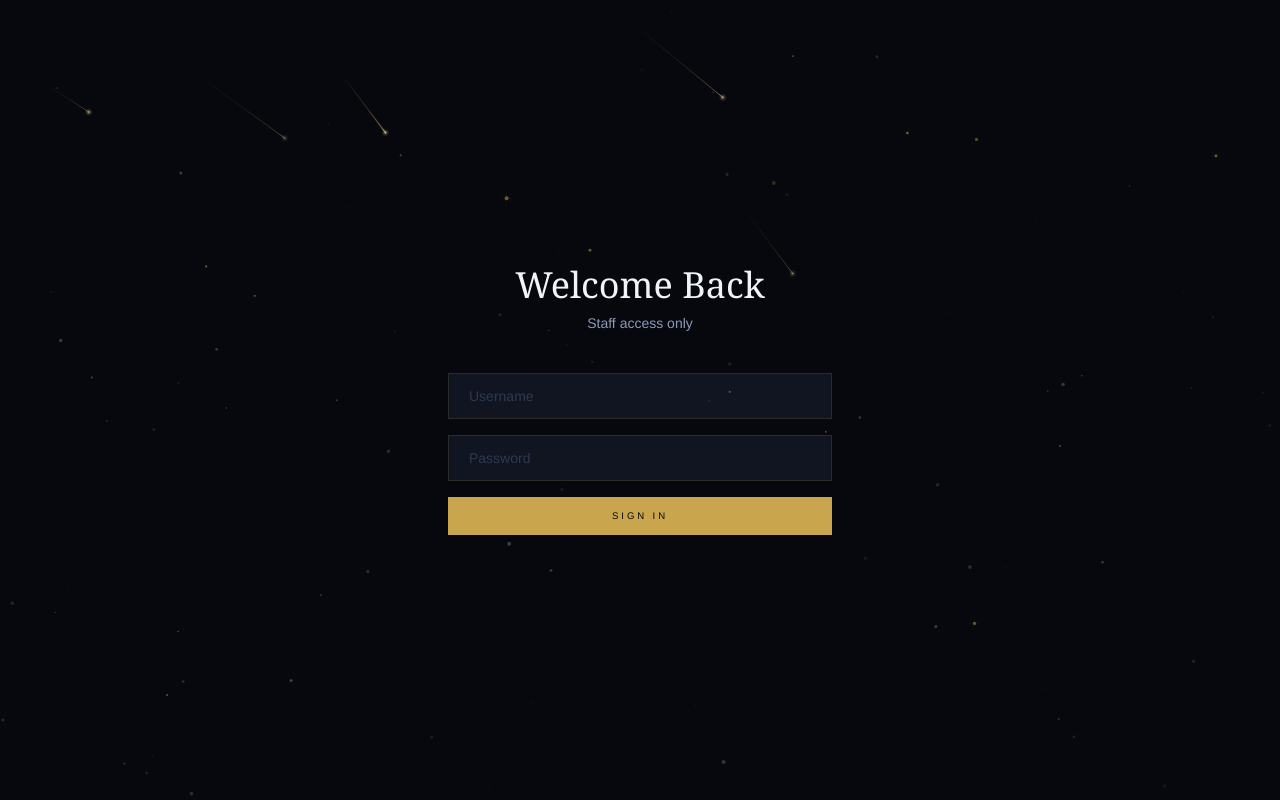
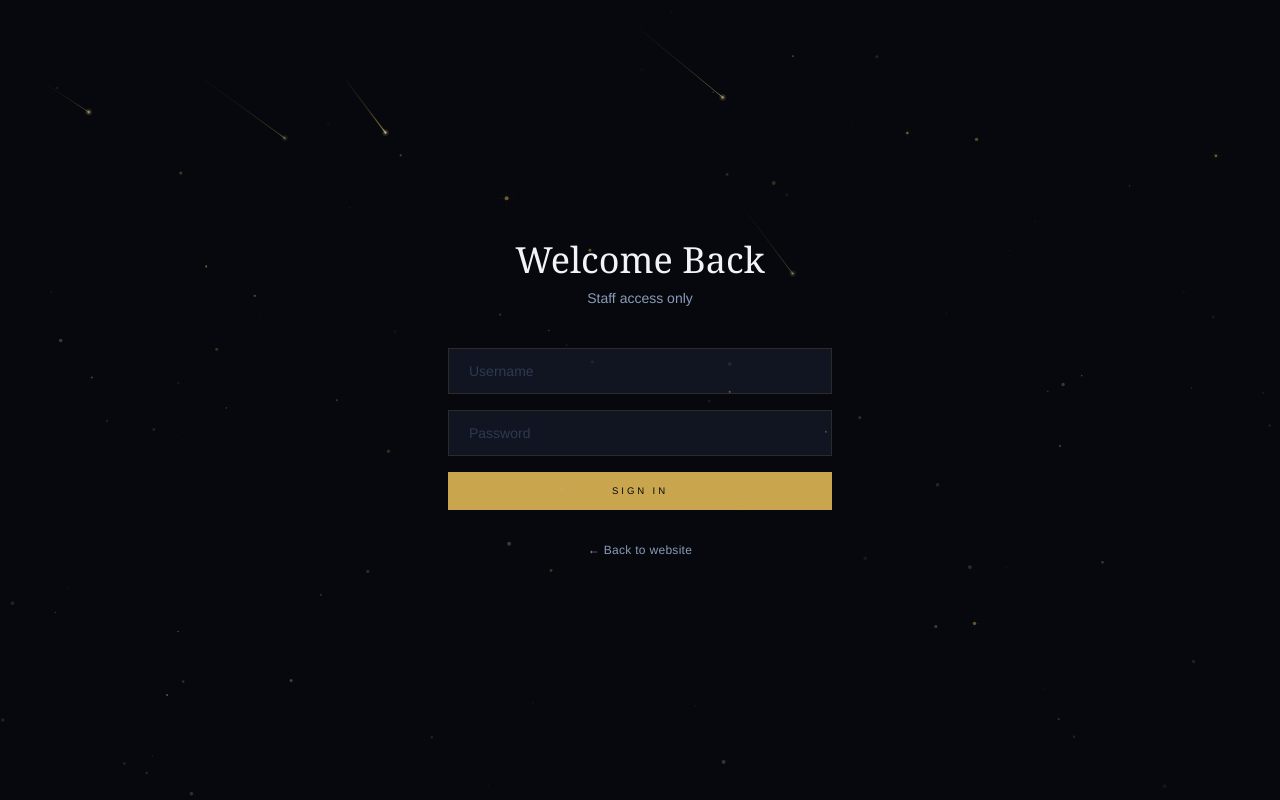
Before and after one commit to DubsFan/the-sea-star-sf, a Next.js app: page /admin in a window 1280 px wide. Built offline with nearby package versions, Linux system fonts and the light colour scheme.

Commit message:
Add 'Back to website' link on admin login page
Users who log out had no way to navigate back to the public site.

Co-Authored-By: GPG <hi@tradetest.training>
Co-Authored-By: OaklandZOO

```diff
--- a/app/admin/page.tsx
+++ b/app/admin/page.tsx
@@ -64,6 +64,7 @@ export default function AdminLogin() {
           </button>
         </form>
         {error && <p className="text-sea-rose text-sm mt-4">{error}</p>}
+        <a href="/" className="inline-block mt-8 text-xs text-sea-blue hover:text-sea-gold transition-colors font-dm tracking-wide">&larr; Back to website</a>
       </div>
     </div>
   )
```
